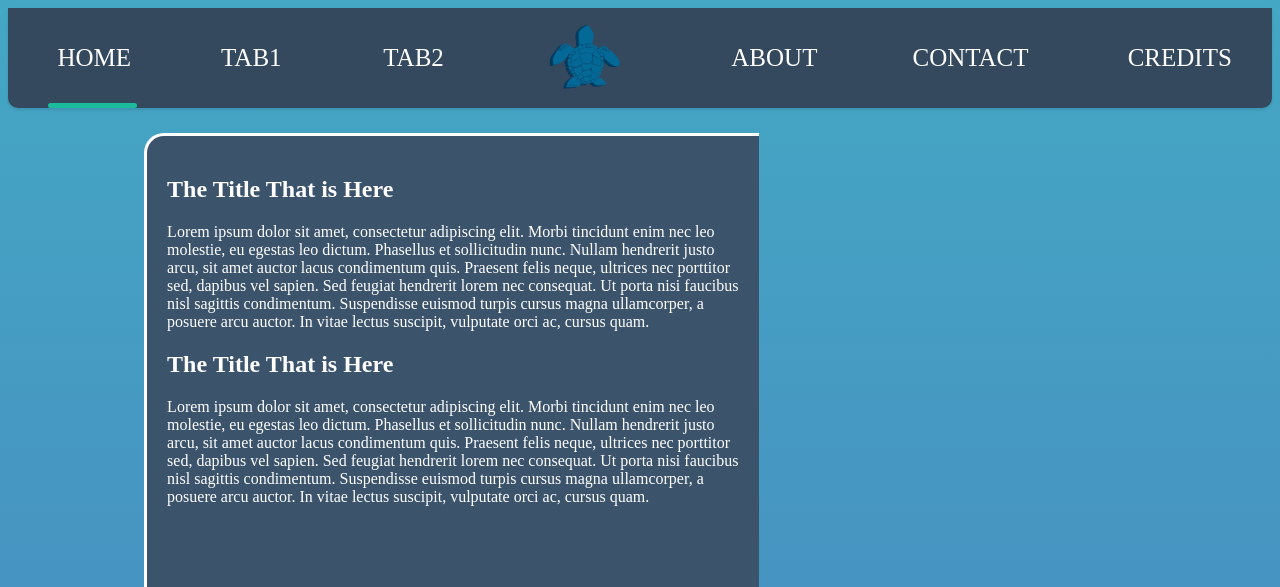
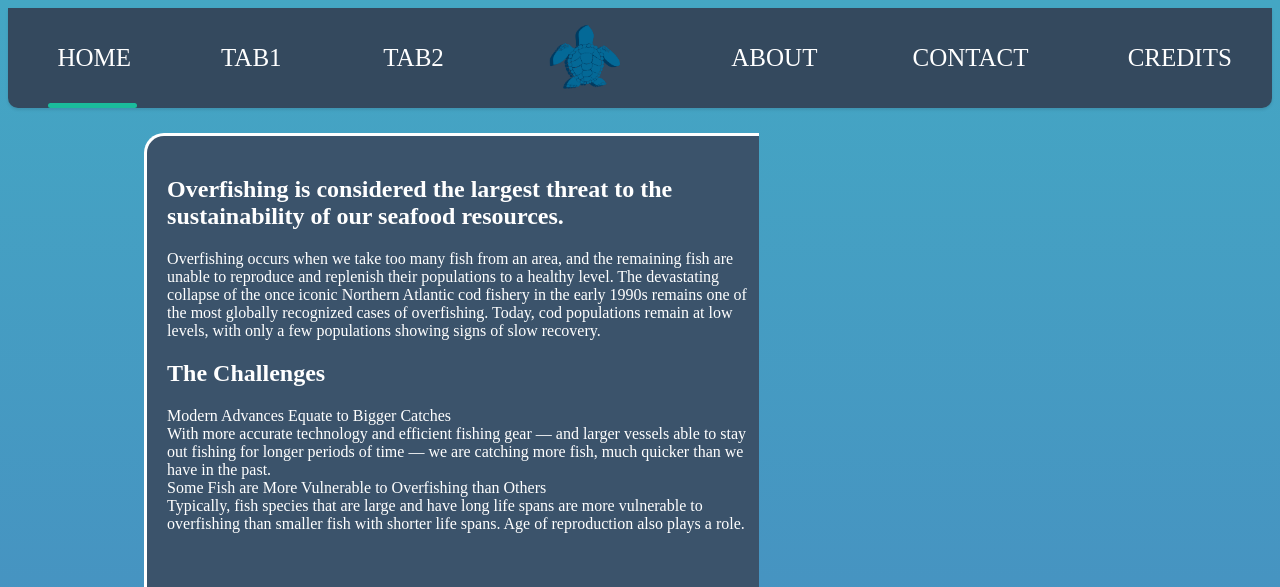
Before and after one commit to IMRadev19/Sea-Turtles, a plain HTML site: page site/html/p-species.html in a window 1280 px wide. Shown: the top 587 px of the page. Drawn offline with Linux system fonts and the light colour scheme.

```diff
--- a/site/html/p-species.html
+++ b/site/html/p-species.html
@@ -20,28 +20,28 @@
     </nav>
     <div class="wrapper">
         <article class="main">
-            <h2 class="title-bar" id="tip-title">The Title That is Here</h2>
-            <p>Lorem ipsum dolor sit amet, consectetur adipiscing elit. Morbi tincidunt enim nec leo molestie, eu egestas leo dictum. Phasellus et sollicitudin nunc. Nullam hendrerit justo arcu, sit amet auctor lacus condimentum quis. Praesent felis neque,
-                ultrices nec porttitor sed, dapibus vel sapien. Sed feugiat hendrerit lorem nec consequat. Ut porta nisi faucibus nisl sagittis condimentum. Suspendisse euismod turpis cursus magna ullamcorper, a posuere arcu auctor. In vitae lectus suscipit,
-                vulputate orci ac, cursus quam.</p>
-            <h2 class="title-bar" id="tip-title">The Title That is Here</h2>
-            <p>Lorem ipsum dolor sit amet, consectetur adipiscing elit. Morbi tincidunt enim nec leo molestie, eu egestas leo dictum. Phasellus et sollicitudin nunc. Nullam hendrerit justo arcu, sit amet auctor lacus condimentum quis. Praesent felis neque,
-                ultrices nec porttitor sed, dapibus vel sapien. Sed feugiat hendrerit lorem nec consequat. Ut porta nisi faucibus nisl sagittis condimentum. Suspendisse euismod turpis cursus magna ullamcorper, a posuere arcu auctor. In vitae lectus suscipit,
-                vulputate orci ac, cursus quam.</p>
+            <h2 class="title-bar" id="tip-title">Overfishing is considered the largest threat to the sustainability of our seafood resources.</h2>
+            <p>Overfishing occurs when we take too many fish from an area, and the remaining fish are unable to reproduce and replenish their populations to a healthy level.
+
+                The devastating collapse of the once iconic Northern Atlantic cod fishery in the early 1990s remains one of the most globally recognized cases of overfishing. Today, cod populations remain at low levels, with only a few populations showing signs of slow recovery.</p>
+            <h2 class="title-bar" id="tip-title">The Challenges</h2>
+            <p>Modern Advances Equate to Bigger Catches<br>
+                With more accurate technology and efficient fishing gear — and larger vessels able to stay out fishing for longer periods of time — we are catching more fish, much quicker than we have in the past.
+
+                <br>Some Fish are More Vulnerable to Overfishing than Others<br>
+                Typically, fish species that are large and have long life spans are more vulnerable to overfishing than smaller fish with shorter life spans. Age of reproduction also plays a role.</p>
         </article>
         <aside class="aside aside-1">
-            <img id="seaturtle" src="https://media1.giphy.com/media/dv0CmQIOkzZtz3aEiR/giphy.gif?cid=ecf05e47ld9a9jxduuww99emwb8eiqd7qrd02wwftay5gtz0&rid=giphy.gif&ct=g">
+            <img id="seaturtle" src="https://en.reset.org/files/imagecache/sc_832x468/2016/05/31/overfishing.jpg">
         </aside>
     </div>
     <div class="wrapper">
         <aside class="aside aside-1">
-            <img id="landturtle" src="https://media.giphy.com/media/gjOkWhFtrYm32yTGN3/giphy.gif">
+            <img id="landturtle" src="https://30a.com/wp-content/uploads/2012/07/Grayton-Beach-Fishing-Dead-Fish.jpg">
         </aside>
         <article class="main2">
             <h2>The Title That is Here</h2>
-            <p>Lorem ipsum dolor sit amet, consectetur adipiscing elit. Morbi tincidunt enim nec leo molestie, eu egestas leo dictum. Phasellus et sollicitudin nunc. Nullam hendrerit justo arcu, sit amet auctor lacus condimentum quis. Praesent felis neque,
-                ultrices nec porttitor sed, dapibus vel sapien. Sed feugiat hendrerit lorem nec consequat. Ut porta nisi faucibus nisl sagittis condimentum. Suspendisse euismod turpis cursus magna ullamcorper, a posuere arcu auctor. In vitae lectus suscipit,
-                vulputate orci ac, cursus quam.</p>
+            <p></p>
         </article>
     </div>
     <div class="wrapper">
```
